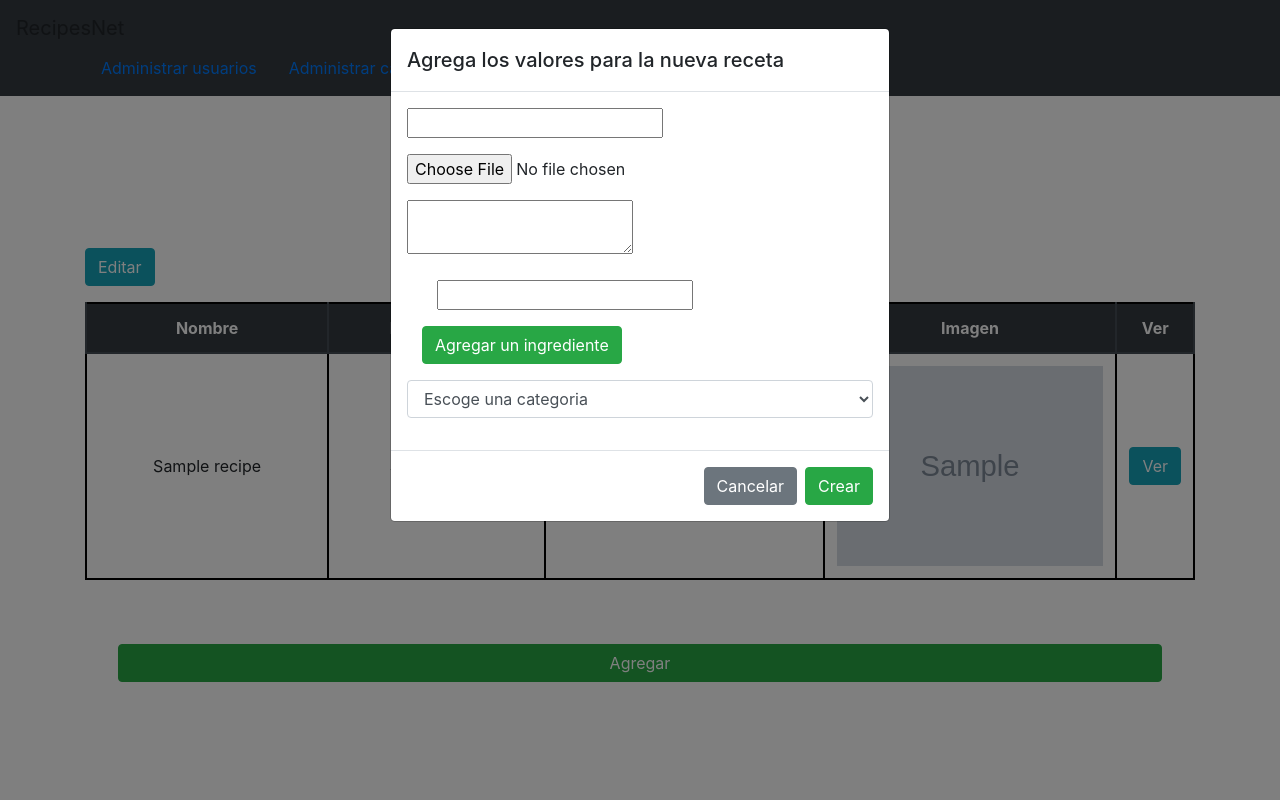
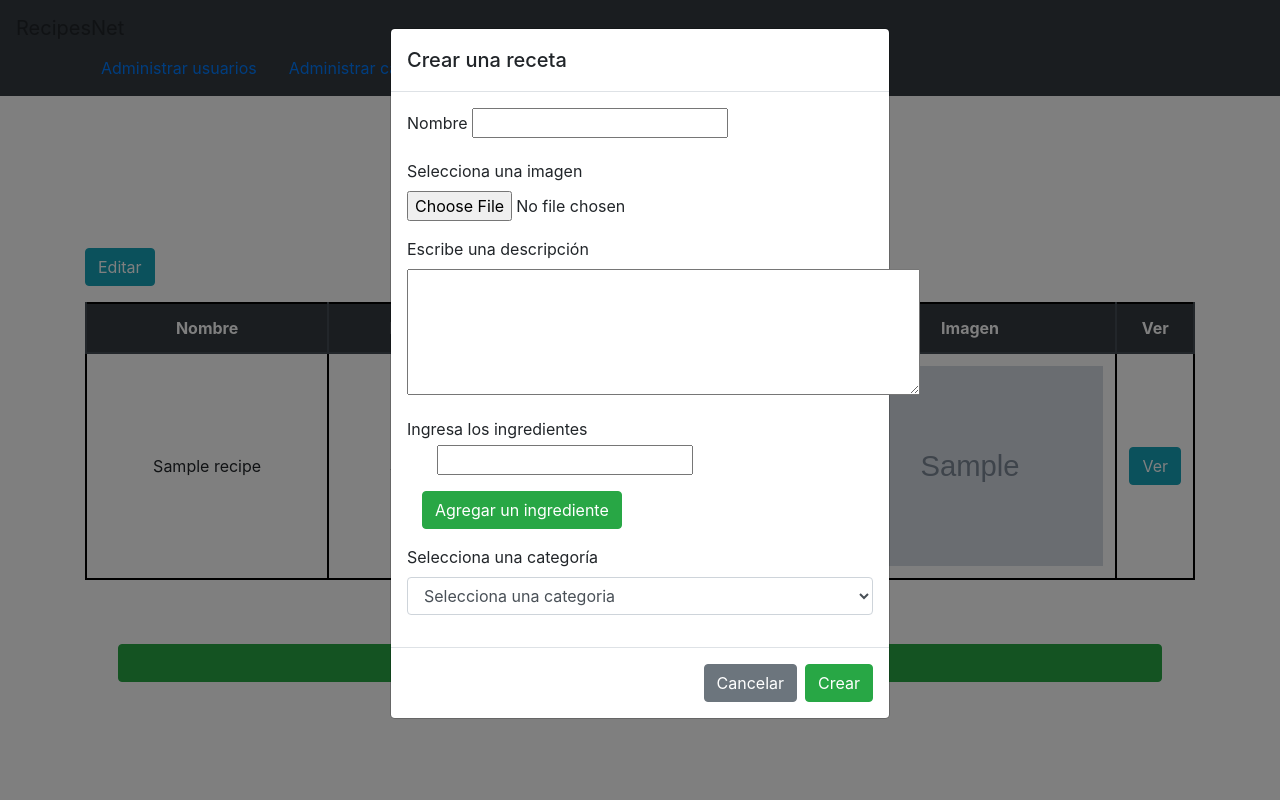
Before and after one commit to RodrigoVelazquez99/recipesNet, a Django app: template recipes/templates/recipes/recipes.html in a window 1280 px wide, after a click on "Agregar". Run offline with Django 3.2, Linux system fonts and the light colour scheme; the template is opened without the code that fills it: most values are stand-ins (such as "Sample title", 1, 10 or a date in 2020); grey boxes marked "Sample" are stand-in pictures; some libraries are stand-ins or nearby versions.

Commit message:
Mejoras en la vista para agregar recetas

```diff
--- a/recipes/templates/recipes/recipes.html
+++ b/recipes/templates/recipes/recipes.html
@@ -56,23 +56,26 @@
     <div class="modal-dialog" role="document">
         <div class="modal-content">
           <div class="modal-header">
-            <h5 class="modal-title">Agrega los valores para la nueva receta</h5>
+            <h5 class="modal-title">Crear una receta</h5>
           </div>
             <form action="{% url 'add_recipe' %}" method="post" enctype="multipart/form-data">
               <div class="modal-body">
               {% csrf_token %}
                 <div class="form-group">
+                  <label for="name">Nombre</label>
                   <input type="text" name="name" value="{{form.data.name}}"required />
                 </div>
 
                 <div class="form-group">
+                  <label for="image">Selecciona una imagen</label>
                   <input type="file" name="image" accept="image/*" required/>
                 </div>
 
+                <label for="description">Escribe una descripción</label>
                 <div class="form-group">
-                  <textarea type="text" name="description">{{form.data.description}}</textarea>
+                  <textarea type="text" name="description"  rows="5" cols="48">{{form.data.description}}</textarea>
                 </div>
-
+                Ingresa los ingredientes
                 <div id="ingredients_list" class="container">
                   <div class="container pt-1">
                     <input type="text" name="ingredient" required>
@@ -84,8 +87,9 @@
                 </div>
 
                 <div class="form-group">
+                  <label for="category">Selecciona una categoría</label>
                   <select class="form-control" name="category" required>
-                    <option value="">Escoge una categoria</option>
+                    <option value="">Selecciona una categoria</option>
                     {% for category in categories %}
                       <option value="{{category.pk}}">{{category.name}}</option>
                     {% endfor %}
```
